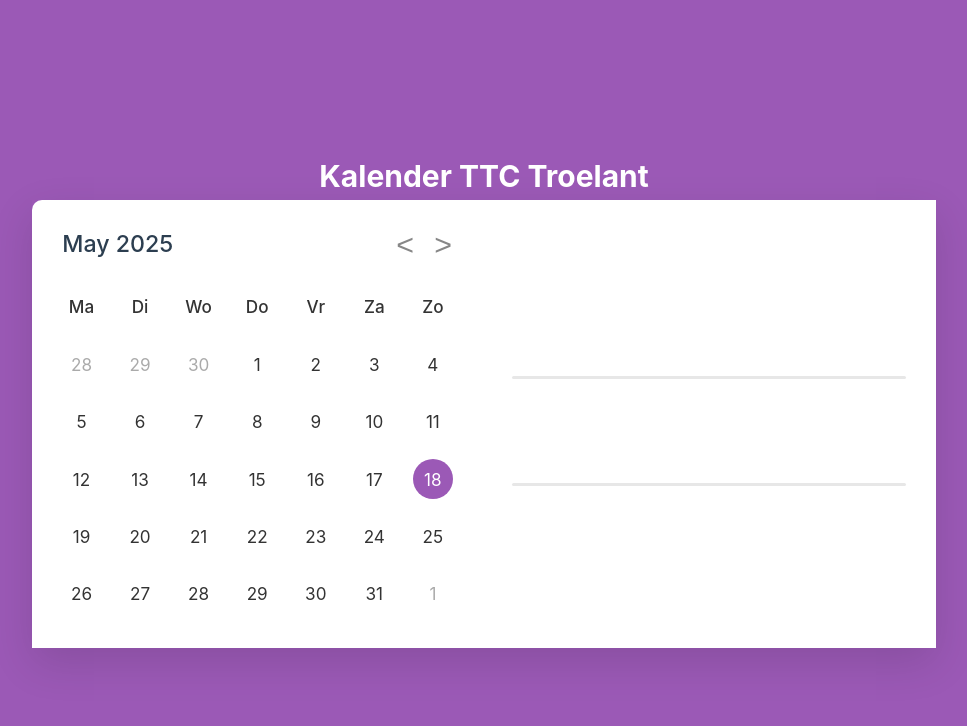
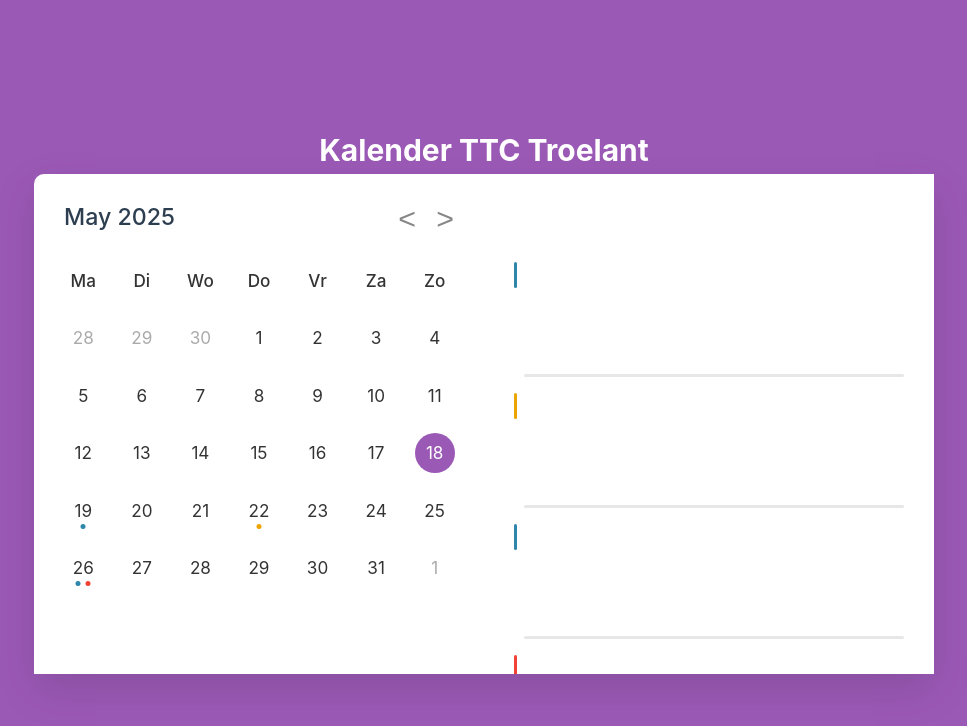
Before and after one commit to ttc-troelant/calendar, a Vue app: page / in a window 1280 px wide. Shown: the top 726 px of the page, without its empty margins (156-1123 px from the left). Built offline with nearby package versions, Linux system fonts and the light colour scheme.

Commit message:
Add events to calendar

```diff
--- a/src/App.vue
+++ b/src/App.vue
@@ -3,7 +3,7 @@
     <div>
       <h1>Kalender TTC Troelant</h1>
       <div class="flex-container">
-        <CalendarComponent @change-month="UpdateDate"></CalendarComponent>
+        <CalendarComponent :activities="filteredActivities" @change-month="UpdateDate"></CalendarComponent>
         <ActivityOverview :activities="filteredActivities"></ActivityOverview>
       </div>
     </div>
@@ -14,7 +14,7 @@
 import { computed, ref } from 'vue';
 import CalendarComponent from './components/CalendarComponent.vue'
 import ActivityOverview from './components/ActivityOverview.vue';
-import { ActivityCategories, type Activity } from './models/Activity';
+import { ActivityCategory, type Activity } from './models/Activity';
 
 const date = ref(new Date())
 const filteredActivities = computed(() => activities.filter(activity => {
@@ -31,49 +31,49 @@
     title: "Troelant A / Nova B",
     from: new Date(2025, 4, 19, 20, 0, 0),
     till: new Date(2025, 4, 19, 23, 0, 0),
-    categories: [ActivityCategories.APLOEG],
+    category: ActivityCategory.APLOEG,
     location: 'Jeugdhuis Troelant, Vleeshouwersstraat 4c, 9112 Sinaai',
   },
   {
     title: "Troelant B / St-Niklase B",
     from: new Date(2025, 4, 22, 20, 0, 0),
     till: new Date(2025, 4, 22, 23, 0, 0),
-    categories: [ActivityCategories.BPLOEG],
+    category: ActivityCategory.BPLOEG,
     location: 'Jeugdhuis Troelant, Vleeshouwersstraat 4c, 9112 Sinaai',
+  },
+  {
+    title: "St-Niklase A / Troelant A",
+    from: new Date(2025, 4, 26, 20, 0, 0),
+    till: new Date(2025, 4, 26, 23, 0, 0),
+    category: ActivityCategory.APLOEG,
+    location: 'Brandweerkazerne, Nijverheidsstraat 29, 9100 Sint-Niklaas',
   },
   {
     title: "Troelant C / Orix C",
     from: new Date(2025, 4, 26, 20, 0, 0),
     till: new Date(2025, 4, 26, 23, 0, 0),
-    categories: [ActivityCategories.CPLOEG],
+    category: ActivityCategory.CPLOEG,
     location: 'Jeugdhuis Troelant, Vleeshouwersstraat 4c, 9112 Sinaai',
   },
   {
     title: "Initiatie psychologische hervorming",
     from: new Date(2025, 5, 5, 19, 30, 0),
     till: new Date(2025, 5, 5, 23, 0, 0),
-    categories: [ActivityCategories.ALGEMEEN],
+    category: ActivityCategory.ALGEMEEN,
     location: 'Jeugdhuis Troelant, Vleeshouwersstraat 4c, 9112 Sinaai',
   },
   {
     title: "Dubbel Clubkampioenschap",
     from: new Date(2025, 5, 5, 19, 30, 0),
     till: new Date(2025, 5, 5, 23, 0, 0),
-    categories: [ActivityCategories.ALGEMEEN],
+    category: ActivityCategory.ALGEMEEN,
     location: 'Jeugdhuis Troelant, Vleeshouwersstraat 4c, 9112 Sinaai',
   },
   {
     title: "Initiatie TTC Troelant",
     from: new Date(2025, 5, 12, 19, 30, 0),
     till: new Date(2025, 5, 12, 23, 0, 0),
-    categories: [ActivityCategories.ALGEMEEN],
-    location: 'Jeugdhuis Troelant, Vleeshouwersstraat 4c, 9112 Sinaai',
-  },
-  {
-    title: "Initiatie TTC Troelant",
-    from: new Date(2025, 5, 12, 19, 30, 0),
-    till: new Date(2025, 5, 12, 23, 0, 0),
-    categories: [ActivityCategories.ALGEMEEN],
+    category: ActivityCategory.ALGEMEEN,
     location: 'Jeugdhuis Troelant, Vleeshouwersstraat 4c, 9112 Sinaai',
   },
 ]
--- a/src/assets/base.css
+++ b/src/assets/base.css
@@ -21,7 +21,7 @@
   --vt-c-text-dark-2: rgba(235, 235, 235, 0.64);
 
   --a-ploeg: #2e86ab;
-  --b-ploeg: #f5f749;
+  --b-ploeg: #eca400;
   --c-ploeg: #f24236;
   --algemeen: #181818;
 }
--- a/src/assets/main.css
+++ b/src/assets/main.css
@@ -119,6 +119,7 @@
   background: var(--color-background);
   color: #fff;
   min-width: 400px;
+  max-width: 450px;
   padding: 25px 30px 10px;
   overflow-y: scroll;
 }
@@ -133,6 +134,10 @@
   padding: 20px 0;
 }
 
+.activityItem {
+  margin-left: 10px;
+}
+
 .activityItem:not(:last-child)::after {
   content: ' ';
   display: block;
@@ -145,6 +150,71 @@
 
 .activityItem:not(:first-child) h2 {
   margin-top: 10px;
+}
+
+.a-ploeg-listItem,
+.b-ploeg-listItem,
+.c-ploeg-listItem,
+.algemeen-listItem {
+  position: relative;
+}
+
+.a-ploeg-listItem::before,
+.b-ploeg-listItem::before,
+.c-ploeg-listItem::before,
+.algemeen-listItem::before {
+  content: ' ';
+  position: absolute;
+  top: 5%;
+  left: -10px;
+  display: block;
+  width: 3px;
+  border-radius: 5px;
+  height: 1.6rem;
+}
+
+.a-ploeg-listItem::before {
+  background: var(--a-ploeg);
+}
+.b-ploeg-listItem::before {
+  background: var(--b-ploeg);
+}
+.c-ploeg-listItem::before {
+  background: var(--c-ploeg);
+}
+
+.calendarActivityPreview{
+  position: absolute;
+  left: 50%;
+  transform: translate(-50%, 0);
+  display: flex;
+  gap: 5px;
+  margin-left: auto;
+  margin-right: auto;
+}
+
+.a-ploeg-calendarItem,
+.b-ploeg-calendarItem,
+.c-ploeg-calendarItem,
+.algemeen-calendarItem {
+  width: 5px;
+  height: 5px;
+  border-radius: 50%;
+}
+.a-ploeg-calendarItem {
+  background: var(--a-ploeg);
+}
+
+.b-ploeg-calendarItem {
+  background: var(--b-ploeg);
+}
+
+.c-ploeg-calendarItem {
+  background: var(--c-ploeg);
+}
+
+.algemeen-calendarItem {
+  background: var(--algemeen);
 }
 
 @media screen and (max-width: 480px) {
--- a/src/components/ActivityOverview.vue
+++ b/src/components/ActivityOverview.vue
@@ -2,7 +2,7 @@
   <div class="activityList">
     <p>Activiteiten</p>
     <ul>
-      <li class="activityItem" v-for="(activity, index) in activities" :key="index">
+      <li class="activityItem" :class="getActivityCategoryClass(activity.category)" v-for="(activity, index) in activities" :key="index">
         <ActivityDetail :activity="activity"></ActivityDetail>
       </li>
     </ul>
@@ -12,7 +12,20 @@
 
 <script setup lang="ts">
 import ActivityDetail from './ActivityDetail.vue';
-import type { Activity } from '@/models/Activity';
+import { ActivityCategory, type Activity } from '@/models/Activity';
 
 const { activities } = defineProps<{ activities: Activity[] }>()
+
+function getActivityCategoryClass(category: ActivityCategory) {
+  switch (category) {
+    case ActivityCategory.APLOEG:
+      return 'a-ploeg-listItem'
+    case ActivityCategory.BPLOEG:
+      return 'b-ploeg-listItem'
+    case ActivityCategory.CPLOEG:
+      return 'c-ploeg-listItem'
+    case ActivityCategory.ALGEMEEN:
+      return 'algemeen-listItem'
+  }
+}
 </script>
--- a/src/components/CalendarComponent.vue
+++ b/src/components/CalendarComponent.vue
@@ -22,7 +22,14 @@
           <li class="inactive">{{ day }}</li>
         </template>
         <template v-for="day in lastDateOfMonth" :key="day">
-          <li :class="{ active: isToday(day) }">{{ day }}</li>
+          <li :class="{ active: isToday(day) }">
+            {{ day }}
+            <div v-if="getActivityCategoriesForDay(day).length" class="calendarActivityPreview">
+              <template v-for="category in getActivityCategoriesForDay(day)" :key="category">
+                <div :class="getActivityCategoryClass(category)"></div>
+              </template>
+            </div>
+          </li>
         </template>
         <template v-for="day in nextMonthDays" :key="day">
           <li class="inactive">{{ day }}</li>
@@ -33,6 +40,7 @@
 </template>
 
 <script setup lang="ts">
+import { ActivityCategory, type Activity } from '@/models/Activity';
 import { ref, computed } from 'vue'
 
 const emit = defineEmits<{
@@ -97,4 +105,25 @@
 
   emit('changeMonth', currYear.value, currMonth.value)
 }
+
+const { activities } = defineProps<{ activities: Activity[] }>()
+
+function getActivityCategoriesForDay(day: number): ActivityCategory[] {
+  return activities
+    .filter((activity) => activity.from.getDate() == day)
+    .map((activity) => activity.category)
+}
+
+function getActivityCategoryClass(category: ActivityCategory) {
+  switch (category) {
+    case ActivityCategory.APLOEG:
+      return 'a-ploeg-calendarItem'
+    case ActivityCategory.BPLOEG:
+      return 'b-ploeg-calendarItem'
+    case ActivityCategory.CPLOEG:
+      return 'c-ploeg-calendarItem'
+    case ActivityCategory.ALGEMEEN:
+      return 'algemeen-calendarItem'
+  }
+}
 </script>
--- a/src/models/Activity.ts
+++ b/src/models/Activity.ts
@@ -1,15 +1,15 @@
 export interface Activity {
-  title: string,
-  description?: string,
-  from: Date,
-  till: Date,
-  categories: ActivityCategories[],
+  title: string
+  description?: string
+  from: Date
+  till: Date
+  category: ActivityCategory
   location?: string
 }
 
-export enum ActivityCategories {
-  APLOEG = "Troelant A",
-  BPLOEG = "Troelant B",
-  CPLOEG = "Troelant C",
-  ALGEMEEN = "Algemeen"
+export enum ActivityCategory {
+  APLOEG = 'Troelant A',
+  BPLOEG = 'Troelant B',
+  CPLOEG = 'Troelant C',
+  ALGEMEEN = 'Algemeen',
 }
```
